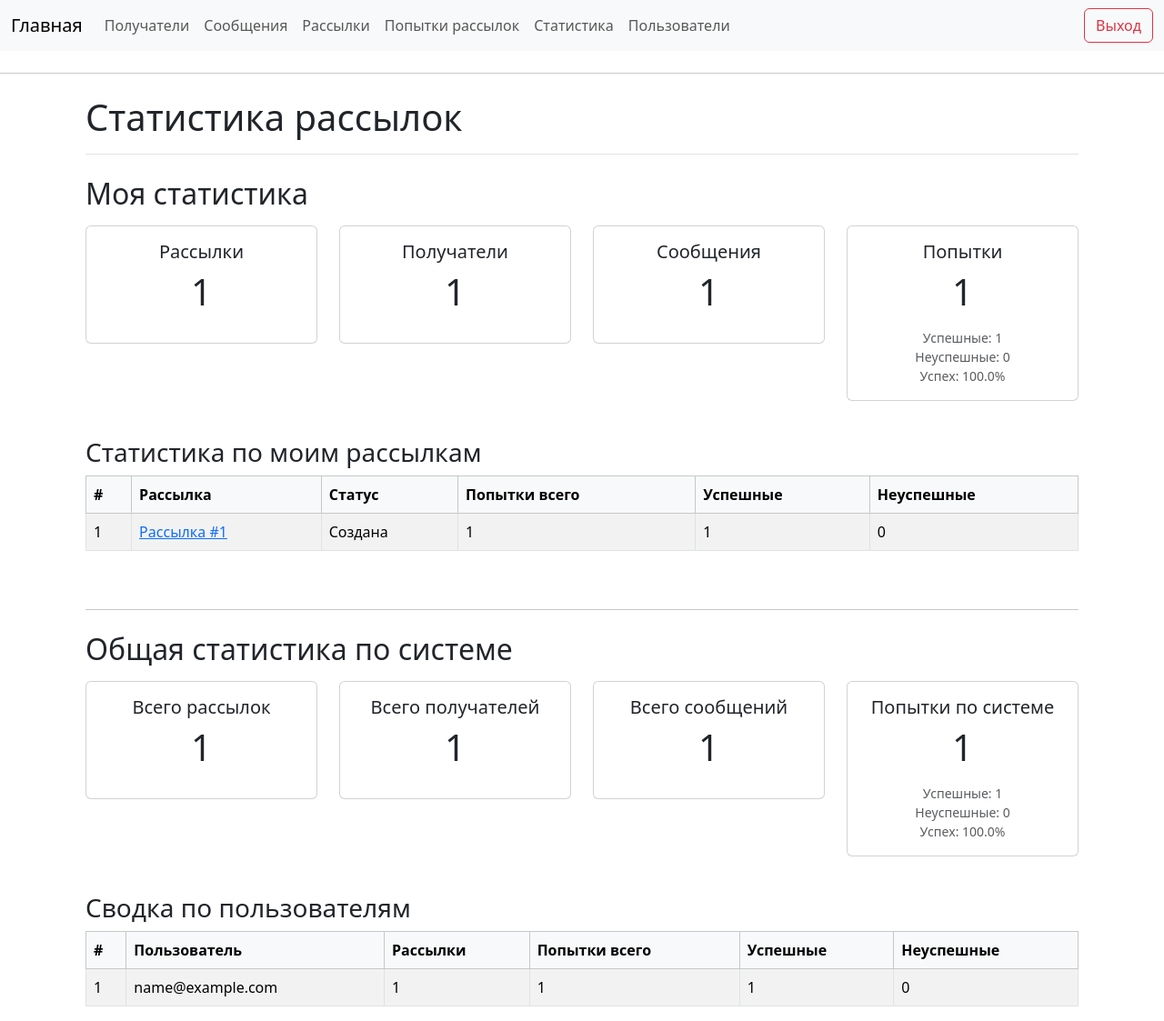
After one commit to olganoskova200524/mailer-service, a Django app: page /statistics/ in a window 1280 px wide. The commit adds this page. Shown: the whole page at 91% size. Run offline with Django 5.2, Linux system fonts and the light colour scheme; a user stored in the database is signed in; tables that the repository leaves empty hold one stand-in row (values such as "Sample post").

Commit message:
feat: add mailing statistics for users and managers

```diff
--- /dev/null
+++ b/mailing/templates/mailing/statistics.html
@@ -0,0 +1,167 @@
+{% extends "base.html" %}
+
+{% block title %}Статистика рассылок{% endblock %}
+
+{% block content %}
+<div class="container mt-4">
+    <h1>Статистика рассылок</h1>
+
+    <div class="border-bottom mb-4 pb-2"></div>
+
+    <h2>Моя статистика</h2>
+
+    <div class="row mt-3">
+        <div class="col-md-3">
+            <div class="card mb-3">
+                <div class="card-body text-center">
+                    <h5 class="card-title">Рассылки</h5>
+                    <p class="display-6">{{ user_stats.mailings_count }}</p>
+                </div>
+            </div>
+        </div>
+        <div class="col-md-3">
+            <div class="card mb-3">
+                <div class="card-body text-center">
+                    <h5 class="card-title">Получатели</h5>
+                    <p class="display-6">{{ user_stats.recipients_count }}</p>
+                </div>
+            </div>
+        </div>
+        <div class="col-md-3">
+            <div class="card mb-3">
+                <div class="card-body text-center">
+                    <h5 class="card-title">Сообщения</h5>
+                    <p class="display-6">{{ user_stats.messages_count }}</p>
+                </div>
+            </div>
+        </div>
+        <div class="col-md-3">
+            <div class="card mb-3">
+                <div class="card-body text-center">
+                    <h5 class="card-title">Попытки</h5>
+                    <p class="display-6">{{ user_stats.attempts_total }}</p>
+                    <small class="text-muted d-block">
+                        Успешные: {{ user_stats.attempts_success }}<br>
+                        Неуспешные: {{ user_stats.attempts_failed }}<br>
+                        Успех: {{ user_stats.attempts_success_rate }}%
+                    </small>
+                </div>
+            </div>
+        </div>
+    </div>
+
+    <h3 class="mt-4">Статистика по моим рассылкам</h3>
+
+    <div class="table-responsive mt-2">
+        <table class="table table-striped table-bordered">
+            <thead class="table-light">
+            <tr>
+                <th>#</th>
+                <th>Рассылка</th>
+                <th>Статус</th>
+                <th>Попытки всего</th>
+                <th>Успешные</th>
+                <th>Неуспешные</th>
+            </tr>
+            </thead>
+            <tbody>
+            {% for mailing in user_stats.mailings_stats %}
+            <tr>
+                <td>{{ forloop.counter }}</td>
+                <td>
+                    <a href="{% url 'mailing:mailing_detail' mailing.pk %}">
+                        Рассылка #{{ mailing.pk }}
+                    </a>
+                </td>
+                <td>{{ mailing.get_status_display }}</td>
+                <td>{{ mailing.attempts_total }}</td>
+                <td>{{ mailing.attempts_success }}</td>
+                <td>{{ mailing.attempts_failed }}</td>
+            </tr>
+            {% empty %}
+            <tr>
+                <td colspan="6" class="text-center">У вас ещё нет рассылок.</td>
+            </tr>
+            {% endfor %}
+            </tbody>
+        </table>
+    </div>
+
+    {% if is_manager and global_stats %}
+    <hr class="mt-5 mb-4">
+    <h2>Общая статистика по системе</h2>
+
+    <div class="row mt-3">
+        <div class="col-md-3">
+            <div class="card mb-3">
+                <div class="card-body text-center">
+                    <h5 class="card-title">Всего рассылок</h5>
+                    <p class="display-6">{{ global_stats.mailings_count }}</p>
+                </div>
+            </div>
+        </div>
+        <div class="col-md-3">
+            <div class="card mb-3">
+                <div class="card-body text-center">
+                    <h5 class="card-title">Всего получателей</h5>
+                    <p class="display-6">{{ global_stats.recipients_count }}</p>
+                </div>
+            </div>
+        </div>
+        <div class="col-md-3">
+            <div class="card mb-3">
+                <div class="card-body text-center">
+                    <h5 class="card-title">Всего сообщений</h5>
+                    <p class="display-6">{{ global_stats.messages_count }}</p>
+                </div>
+            </div>
+        </div>
+        <div class="col-md-3">
+            <div class="card mb-3">
+                <div class="card-body text-center">
+                    <h5 class="card-title">Попытки по системе</h5>
+                    <p class="display-6">{{ global_stats.attempts_total }}</p>
+                    <small class="text-muted d-block">
+                        Успешные: {{ global_stats.attempts_success }}<br>
+                        Неуспешные: {{ global_stats.attempts_failed }}<br>
+                        Успех: {{ global_stats.attempts_success_rate }}%
+                    </small>
+                </div>
+            </div>
+        </div>
+    </div>
+
+    <h3 class="mt-4">Сводка по пользователям</h3>
+    <div class="table-responsive mt-2">
+        <table class="table table-striped table-bordered">
+            <thead class="table-light">
+            <tr>
+                <th>#</th>
+                <th>Пользователь</th>
+                <th>Рассылки</th>
+                <th>Попытки всего</th>
+                <th>Успешные</th>
+                <th>Неуспешные</th>
+            </tr>
+            </thead>
+            <tbody>
+            {% for u in global_stats.users_stats %}
+            <tr>
+                <td>{{ forloop.counter }}</td>
+                <td>{{ u.email }}</td>
+                <td>{{ u.mailings_count }}</td>
+                <td>{{ u.attempts_total }}</td>
+                <td>{{ u.attempts_success }}</td>
+                <td>{{ u.attempts_failed }}</td>
+            </tr>
+            {% empty %}
+            <tr>
+                <td colspan="6" class="text-center">Пользователей ещё нет.</td>
+            </tr>
+            {% endfor %}
+            </tbody>
+        </table>
+    </div>
+    {% endif %}
+</div>
+{% endblock %}
--- a/mailing/urls.py
+++ b/mailing/urls.py
@@ -25,4 +25,6 @@ urlpatterns = [
 
     path("attempts/", views.MailingAttemptListView.as_view(), name="attempt_list"),
 
+    path("statistics/", views.StatisticsView.as_view(), name="statistics"),
+
 ]
--- a/mailing/views.py
+++ b/mailing/views.py
@@ -5,7 +5,7 @@ from django.views import View
 from django.views.generic import ListView, CreateView, UpdateView, DeleteView, DetailView, TemplateView
 
 from .models import Recipient, Message, Mailing, MailingAttempt
-from .services import send_mailing_now
+from .services import send_mailing_now, get_user_stats, get_global_stats
 
 
 class RecipientListView(LoginRequiredMixin, ListView):
@@ -54,8 +54,10 @@ class RecipientDetailView(LoginRequiredMixin, DetailView):
     template_name = "mailing/recipient_detail.html"
 
     def get_queryset(self):
-        # только свои получатели
-        return Recipient.objects.filter(owner=self.request.user)
+        user = self.request.user
+        if user.is_manager:
+            return Recipient.objects.all()
+        return Recipient.objects.filter(owner=user)
 
 
 class MessageListView(LoginRequiredMixin, ListView):
@@ -209,3 +211,21 @@ class IndexView(LoginRequiredMixin, TemplateView):
         context["messages_sent"] = context["attempts_success"]
 
         return context
+
+
+class StatisticsView(LoginRequiredMixin, TemplateView):
+    template_name = "mailing/statistics.html"
+
+    def get_context_data(self, **kwargs):
+        context = super().get_context_data(**kwargs)
+        user = self.request.user
+
+        is_manager = user.is_manager
+
+        context["is_manager"] = is_manager
+        context["user_stats"] = get_user_stats(user)
+
+        if is_manager:
+            context["global_stats"] = get_global_stats()
+
+        return context
--- a/templates/base.html
+++ b/templates/base.html
@@ -25,7 +25,13 @@
                     <li class="nav-item"><a class="nav-link" href="{% url 'mailing:message_list' %}">Сообщения</a></li>
                     <li class="nav-item"><a class="nav-link" href="{% url 'mailing:mailing_list' %}">Рассылки</a></li>
                     <li class="nav-item"><a class="nav-link" href="{% url 'mailing:attempt_list' %}">Попытки
-                        рассылок</a></li>
+                        рассылок</a>
+                    </li>
+                    <li class="nav-item">
+                        <a class="nav-link" href="{% url 'mailing:statistics' %}">Статистика</a>
+
+                    </li>
+
 
                     {% if user.is_manager %}
                     <li class="nav-item"><a class="nav-link" href="{% url 'users:user_list' %}">Пользователи</a></li>
```
Also changed, not shown: mailing/services.py (+107 -1 lines).
